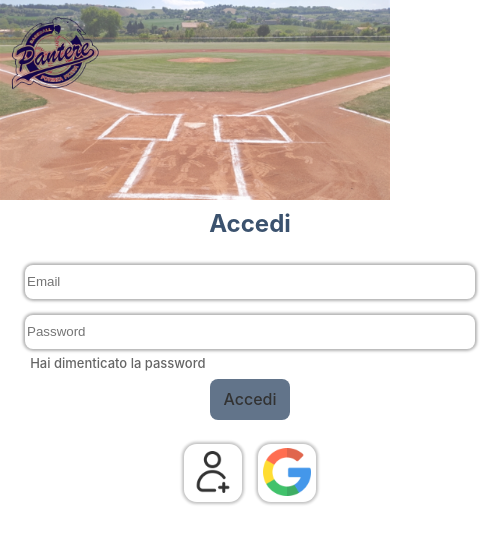
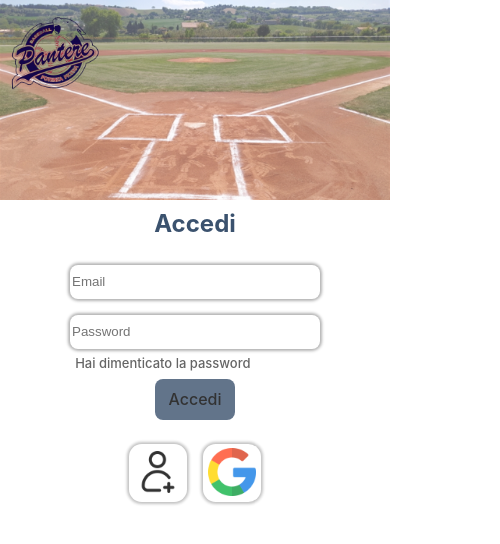
Before and after one commit to 3gabriele26/pantereShop, a React (Vite) app: page / in a window 390 px wide. Shown: the top 544 px of the page, 500 px wide, since content can reach past the window. Built offline with nearby package versions, Linux system fonts and the light colour scheme; no server answers.

Commit message:
Update authentication.css
Add media queries for smartphone view

```diff
--- a/src/components/auth/authentication.css
+++ b/src/components/auth/authentication.css
@@ -62,3 +62,26 @@
 .forgot-passwor-aTag:hover {
     opacity: 1;
 }
+
+
+
+@media only screen and (max-width: 550px) {
+
+    .authentication {
+        margin: 0;
+        display: flex;
+        flex-direction: column;
+        justify-content: center;
+        align-items: center;
+
+        width: auto;
+    }
+
+    .inputSection {
+        display: flex;
+        flex-direction: column;
+        margin-top: 1rem;
+
+        width: 250px;
+    }
+}
```
